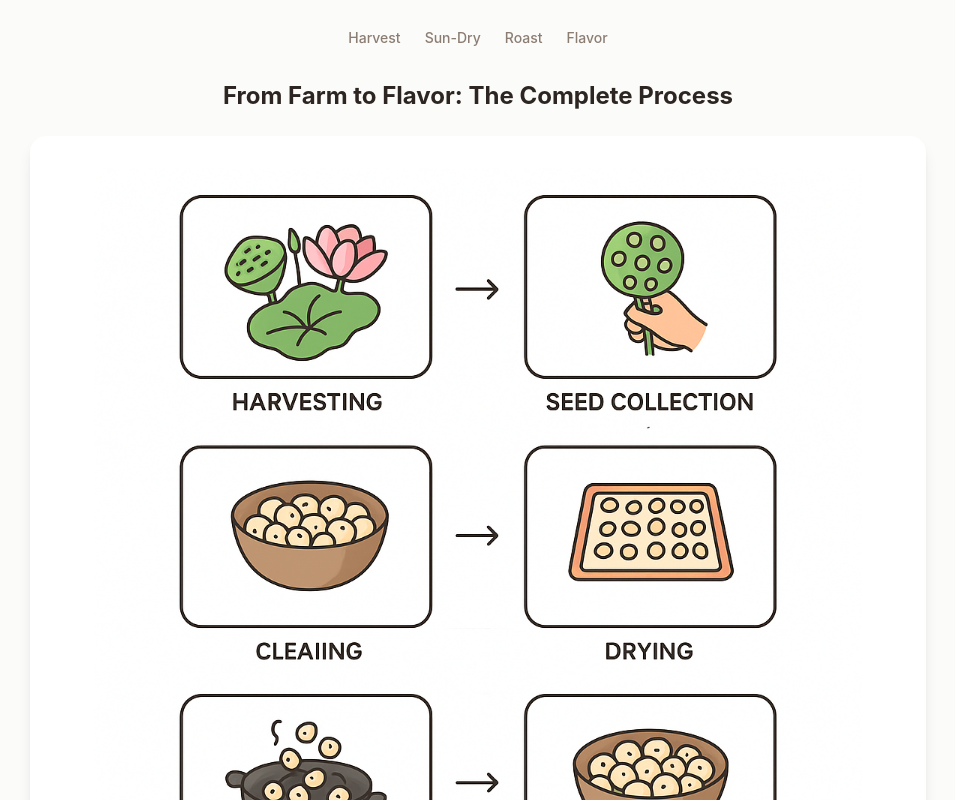
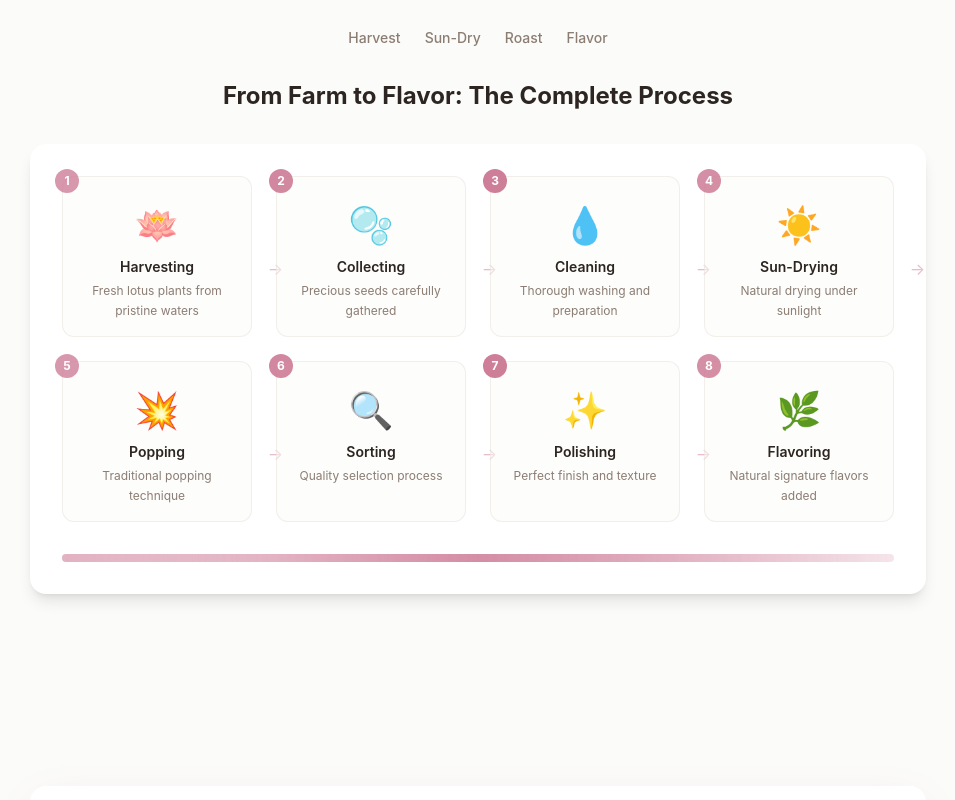
Before and after one commit to Janki2010/zeno-makhana, a React (Vite) app: page / in a window 1280 px wide. Shown: the part 1680-2480 px from the top of the page, without its empty margins (162-1117 px from the left). Built offline with nearby package versions, Linux system fonts and the light colour scheme.

Commit message:
Add animation to process section
Added animation to the "From Farm to Flavor: The Complete Process" section, either by animating the existing image or replacing it with an innovative animation.

```diff
--- a/src/components/WhatIsMakhana.tsx
+++ b/src/components/WhatIsMakhana.tsx
@@ -88,18 +88,67 @@ const WhatIsMakhana = () => {
             <span>Flavor</span>
           </div>
 
-          {/* Process Diagram */}
-          <div className="mt-16 space-y-6">
+          {/* Animated Process Flow */}
+          <div className="mt-16 space-y-8">
             <h3 className="text-2xl font-bold text-foreground">
               From Farm to Flavor: The Complete Process
             </h3>
 
-            <div className="bg-card rounded-2xl p-8 shadow-lg">
-              <img
-                src="/lovable-uploads/ce654e30-a934-4b47-ac1f-0b544c291fef.png"
-                alt="Complete Makhana production process from harvesting to flavoring in 8 steps"
-                className="w-full max-w-3xl mx-auto rounded-xl"
-              />
+            <div className="bg-card rounded-2xl p-8 shadow-lg overflow-hidden">
+              <div className="grid grid-cols-1 md:grid-cols-4 gap-6 max-w-5xl mx-auto">
+                {[
+                  { icon: "🪷", title: "Harvesting", desc: "Fresh lotus plants from pristine waters", delay: "0s" },
+                  { icon: "🫧", title: "Collecting", desc: "Precious seeds carefully gathered", delay: "0.5s" },
+                  { icon: "💧", title: "Cleaning", desc: "Thorough washing and preparation", delay: "1s" },
+                  { icon: "☀️", title: "Sun-Drying", desc: "Natural drying under sunlight", delay: "1.5s" },
+                  { icon: "💥", title: "Popping", desc: "Traditional popping technique", delay: "2s" },
+                  { icon: "🔍", title: "Sorting", desc: "Quality selection process", delay: "2.5s" },
+                  { icon: "✨", title: "Polishing", desc: "Perfect finish and texture", delay: "3s" },
+                  { icon: "🌿", title: "Flavoring", desc: "Natural signature flavors added", delay: "3.5s" }
+                ].map((step, index) => (
+                  <div
+                    key={index}
+                    className={`relative flex flex-col items-center text-center space-y-3 p-4 rounded-xl bg-background/50 border border-border/50 animate-fade-in group hover:scale-105 transition-transform duration-300 ${index >= 4 ? 'md:col-span-1' : ''}`}
+                    style={{ animationDelay: step.delay }}
+                  >
+                    {/* Step number */}
+                    <div className="absolute -top-2 -left-2 w-6 h-6 bg-primary text-primary-foreground rounded-full text-xs flex items-center justify-center font-bold animate-pulse-soft" style={{ animationDelay: step.delay }}>
+                      {index + 1}
+                    </div>
+
+                    {/* Icon with animation */}
+                    <div className="text-4xl group-hover:animate-bounce" style={{ animationDelay: step.delay }}>
+                      {step.icon}
+                    </div>
+
+                    {/* Title and description */}
+                    <div className="space-y-1">
+                      <h4 className="font-semibold text-foreground text-sm">{step.title}</h4>
+                      <p className="text-xs text-muted-foreground leading-relaxed">{step.desc}</p>
+                    </div>
+
+                    {/* Connecting arrow (except for last item) */}
+                    {index < 7 && (
+                      <div className="hidden md:block absolute -right-8 top-1/2 transform -translate-y-1/2 text-primary/50 animate-pulse-soft" style={{ animationDelay: `${parseFloat(step.delay) + 0.2}s` }}>
+                        →
+                      </div>
+                    )}
+
+                    {/* Mobile connecting arrow (vertical) */}
+                    {index < 7 && (
+                      <div className="md:hidden absolute -bottom-8 left-1/2 transform -translate-x-1/2 text-primary/50 rotate-90 animate-pulse-soft" style={{ animationDelay: `${parseFloat(step.delay) + 0.2}s` }}>
+                        →
+                      </div>
+                    )}
+                  </div>
+                ))}
+              </div>
+
+              {/* Flowing particles animation */}
+              <div className="relative mt-8 h-2 bg-gradient-to-r from-primary/20 via-primary/40 to-primary/20 rounded-full overflow-hidden">
+                <div className="absolute inset-0 bg-gradient-to-r from-transparent via-primary to-transparent animate-pulse-soft opacity-60"></div>
+                <div className="absolute top-0 left-0 h-full w-1/4 bg-gradient-to-r from-primary/50 to-transparent animate-[slide-in-right_4s_ease-in-out_infinite]"></div>
+              </div>
             </div>
           </div>
         </div>
```
